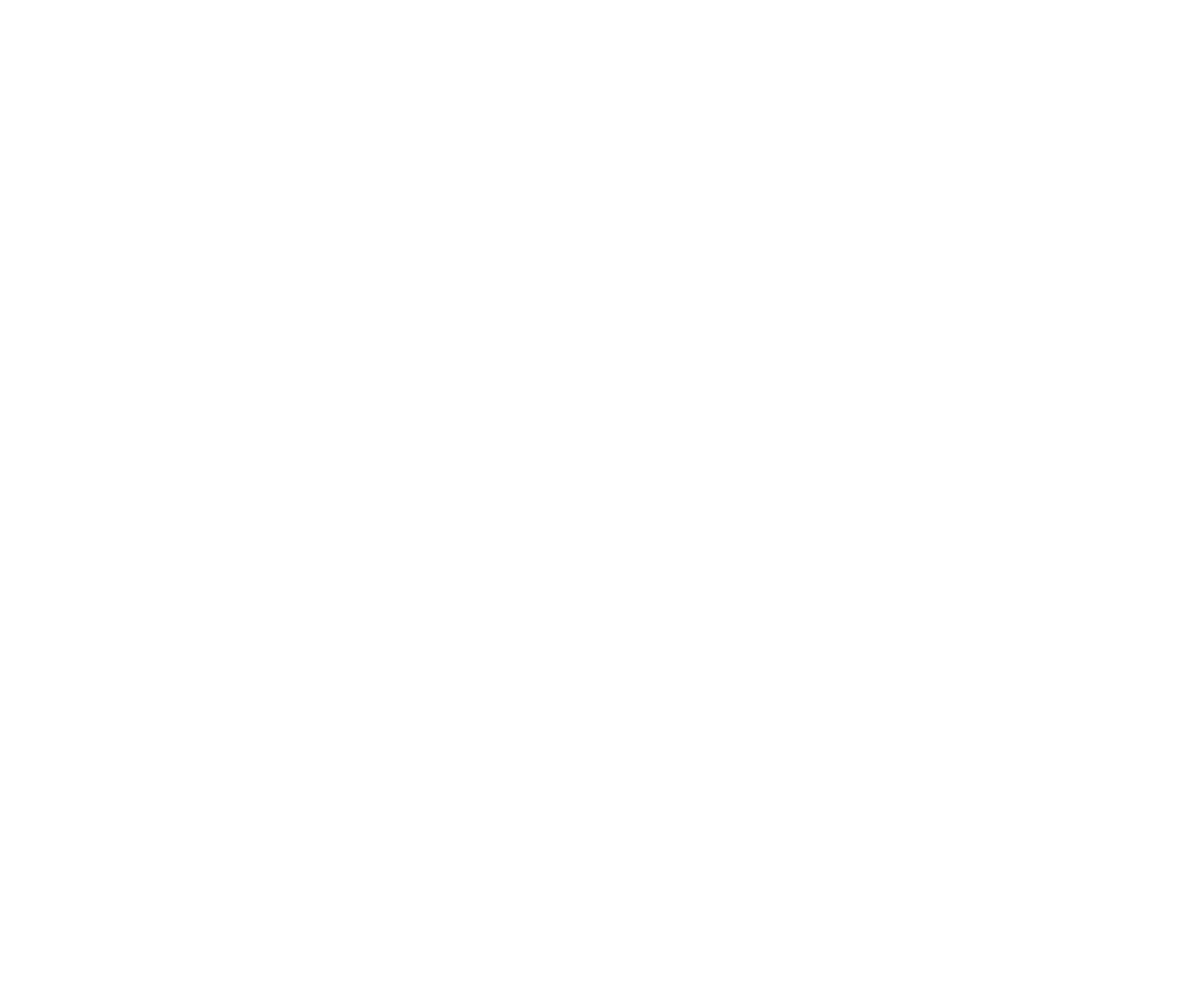
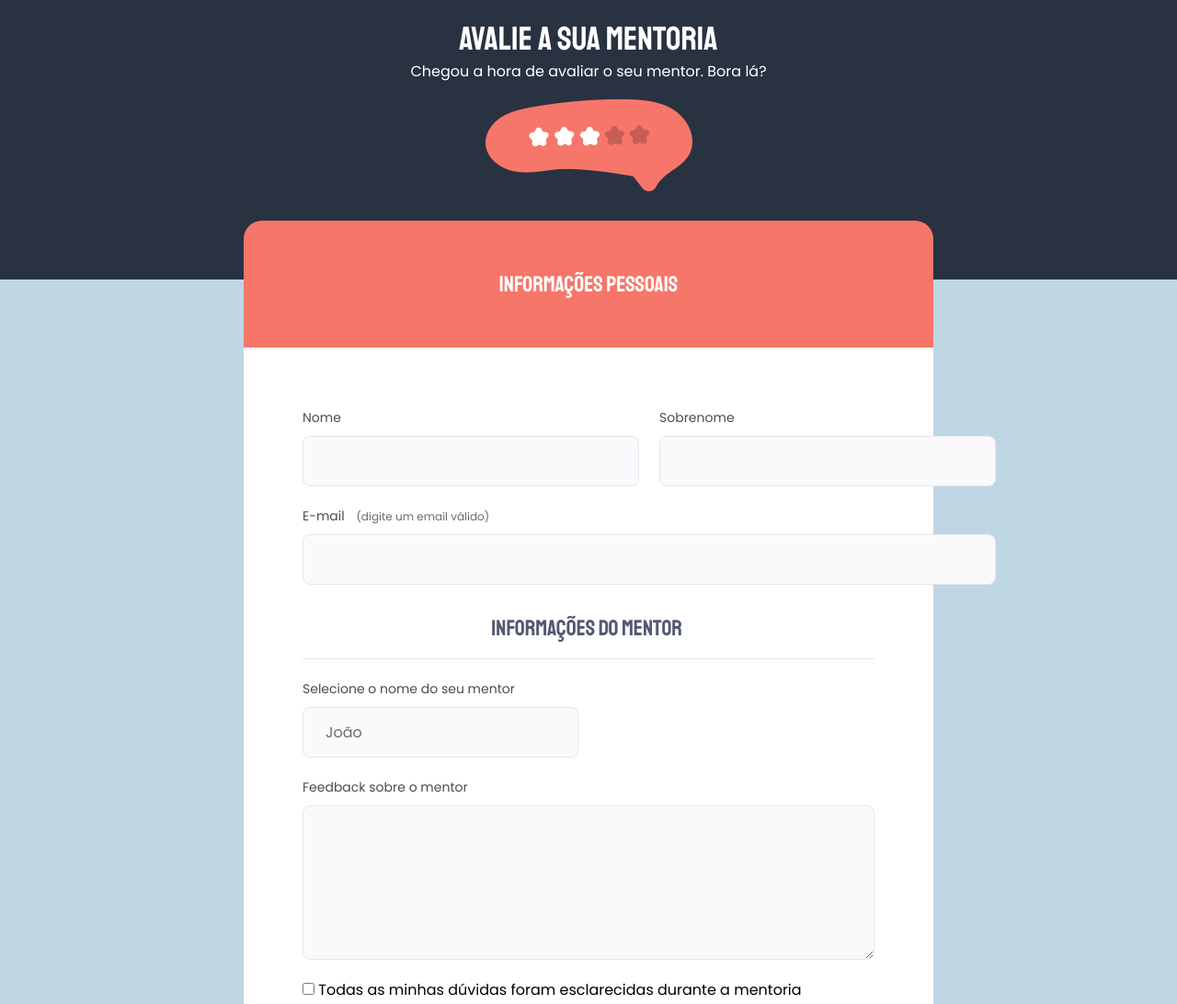
Before and after one commit to Joao-marcos-f/Explorer, a plain HTML site: page project-03-extra-pt2/index.html in a window 1280 px wide. Shown: the top 1092 px of the page at 92% size. Before the commit the page ends 800 px from the top, so only its background shows below. Drawn offline with Linux system fonts and the light colour scheme.

Commit message:
estrutura basica do projeto

```diff
--- a/project-03-extra-pt2/index.html
+++ b/project-03-extra-pt2/index.html
@@ -7,6 +7,63 @@
     <title>Formulario de avaliação de mentoria</title>
 </head>
 <body>
+    <div id="page">
+        <header>
+            <h1>avalie a sua mentoria</h1>
+            <p>Chegou a hora de avaliar o seu mentor. Bora lá?</p>
+            <img src="image/img1.png" alt="balão da cor vermelha com tres de 5 estrelas brancas preenchidas">
+        </header>
+        <div id="form-header">
+            <h1>informações pessoais</h1>
+        </div>
+        <form>
+            <fieldset>
+                <div class="fieldset-wrapper">
+                    <div class="col-2">
 
+                        <div class="input-wrapper">
+                            <label for="mentoria-name">Nome</label>
+                            <input type="text" id="mentoria-name" required>
+                        </div>
+
+                        <div class="input-wrapper">
+                            <label for="mentoria-sobrenome">Sobrenome</label>
+                            <input type="text" id="mentoria-sobrenome" required>
+                        </div>
+                    </div>
+
+                    <div class="input-wrapper">
+                        <label for="mentoria-email">E-mail <span>(digite um email válido)</span></label>
+                        <input type="email" id="mentoria-email" required>
+                    </div>
+                </div>
+            </fieldset>
+
+            <fieldset>
+                <div class="fieldset-wrapper">
+                    <legend>informações do mentor</legend>
+
+                    <div class="input-wrapper">
+                        <label for="mentor-name">Selecione o nome do seu mentor</label>
+                        <select name="mentor-category" id="mentor-category">
+                            <option value="joao">João</option>
+                            <option value="marcos">Marcos</option>
+                            <option value="ferreira">Ferreira</option>
+                        </select>
+                    </div>
+
+                    <div class="input-wrapper">
+                        <label for="mentoria-sobrenome">Feedback sobre o mentor</label>
+                        <textarea name="mentor-feedback" id="mentor-feedback"></textarea>
+                    </div>
+
+                    <div class="checkbox-wrapper">
+                        <input type="checkbox" id="no-question">
+                        <label for="no-question">Todas as minhas dúvidas foram esclarecidas durante a mentoria </label>
+                    </div>
+                </div>
+            </fieldset>
+        </form>
+    </div>
 </body>
 </html>
--- a/project-03-extra-pt2/style.css
+++ b/project-03-extra-pt2/style.css
@@ -0,0 +1,149 @@
+@import url('https://fonts.googleapis.com/css2?family=Poppins:ital,wght@0,100;0,200;0,300;0,400;0,500;0,600;0,700;0,800;0,900;1,100;1,200;1,300;1,400;1,500;1,600;1,700;1,800;1,900&family=Staatliches&display=swap');
+*{
+    margin: 0;
+    padding: 0;
+    box-sizing: border-box;
+}
+body,button,textarea,input,select{
+    font-family: "Poppins", sans-serif;
+}
+body{
+    background: #BFD7E4;
+}
+body:before{
+    content: '';
+    width: 100vw;
+    height: 38vh;
+    position: absolute;
+    top: 0;
+    left: 0;
+    z-index: -1;
+    background:#293241 ;
+}
+div#page{
+    width: 750px;
+    margin: 20px auto;
+}
+header{
+    display: flex;
+    flex-direction: column;
+    justify-content: center;
+    align-items: center;
+}
+header h1{
+    font-family: "Staatliches", sans-serif;
+    font-size: 36px;
+    font-weight: normal;
+
+    color: #FFFFFF;
+}
+header p{
+    font-size:16px;
+    color: #FFFFFF;
+    margin-bottom: 18px;
+}
+header img{
+    margin-bottom:32px ;
+}
+div#form-header{
+    width: 750px;
+    min-height: 133px;
+
+    background:#F67669;
+
+    border-radius:20px 20px 0 0 ;
+}
+div#form-header h1{
+    font-family: "Staatliches", sans-serif;
+    line-height: 34px;
+    font-size: 24px;
+    font-weight: normal;
+
+    color: #FFFFFF;
+
+    display: flex;
+    flex-direction: column;
+    padding: 52px 71px;
+    align-items: center;
+    justify-content: center;
+}
+form{
+    background: #FFFFFF;
+
+    min-height:300px ;
+
+    border-radius: 0 0 8px 8px;
+
+    padding: 64px;
+}
+fieldset{
+    border: none;
+    margin-bottom: 30px;
+}
+fieldset legend{
+    font-family: "Staatliches", sans-serif;
+    color: #535971;
+    font-size: 24px;
+    line-height: 34px;
+    width: 100%;
+    border-bottom: 1px solid #E6E6F0;
+    padding-bottom: 16px;
+    padding-left: 33%;
+}
+.fieldset-wrapper{
+    display: flex;
+    flex-direction: column;
+    gap: 20px;
+}
+.input-wrapper{
+    display: flex;
+    flex-direction: column;
+}
+.col-2{
+    display: flex;
+    gap: 22px;
+}
+.col-2 > div:nth-child(1){
+    width: 100%;
+}
+.col-2 > div:nth-child(2){
+    width: 100%;
+}
+.input-wrapper label{
+    font-size: 14px;
+    line-height: 24px;
+
+    color: #4E4958;
+
+    margin-bottom: 8px;
+}
+.input-wrapper label span{
+    margin-left: 9px;
+
+    font-size: 12px;
+    line-height: 20px;
+
+    color: #6c6a71;
+}
+.input-wrapper input,
+.input-wrapper textarea,
+.input-wrapper select{
+    background: #FAFAFC;
+
+    border: 1px solid #E6E6F0;
+    border-radius: 8px;
+    height: 55px;
+    padding: 0 24px;
+    font-size: 16px;
+    line-height: 26px;
+    color: #6c6a71;
+}
+.input-wrapper textarea{
+    padding: 0;
+    height: 168px;
+}
+.input-wrapper select{
+    width:300px;
+    appearance: none;
+    -webkit-appearance: none;
+}
```
Also changed, not shown: project-03-extra-pt2/image/img1.png (added).
